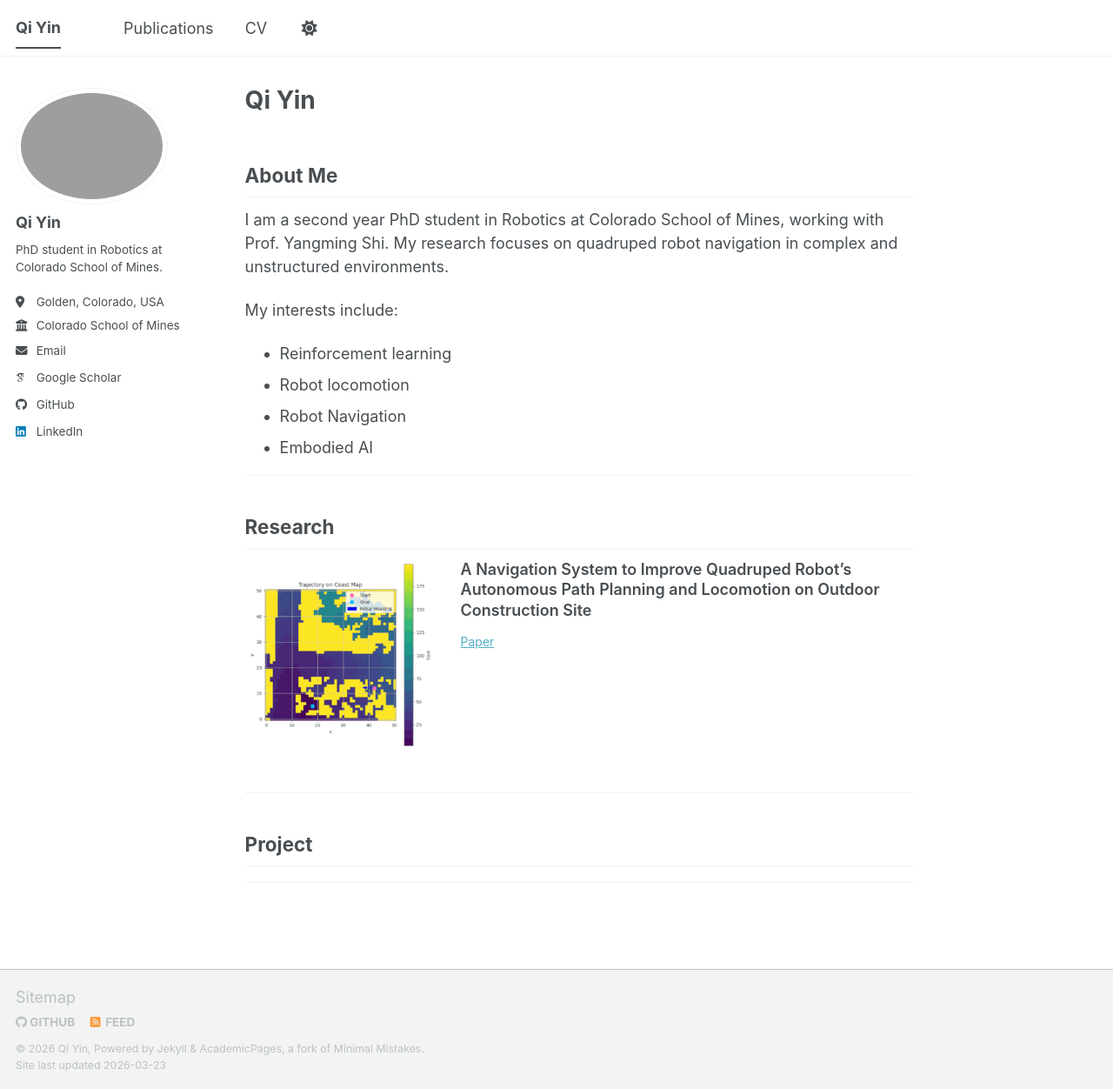
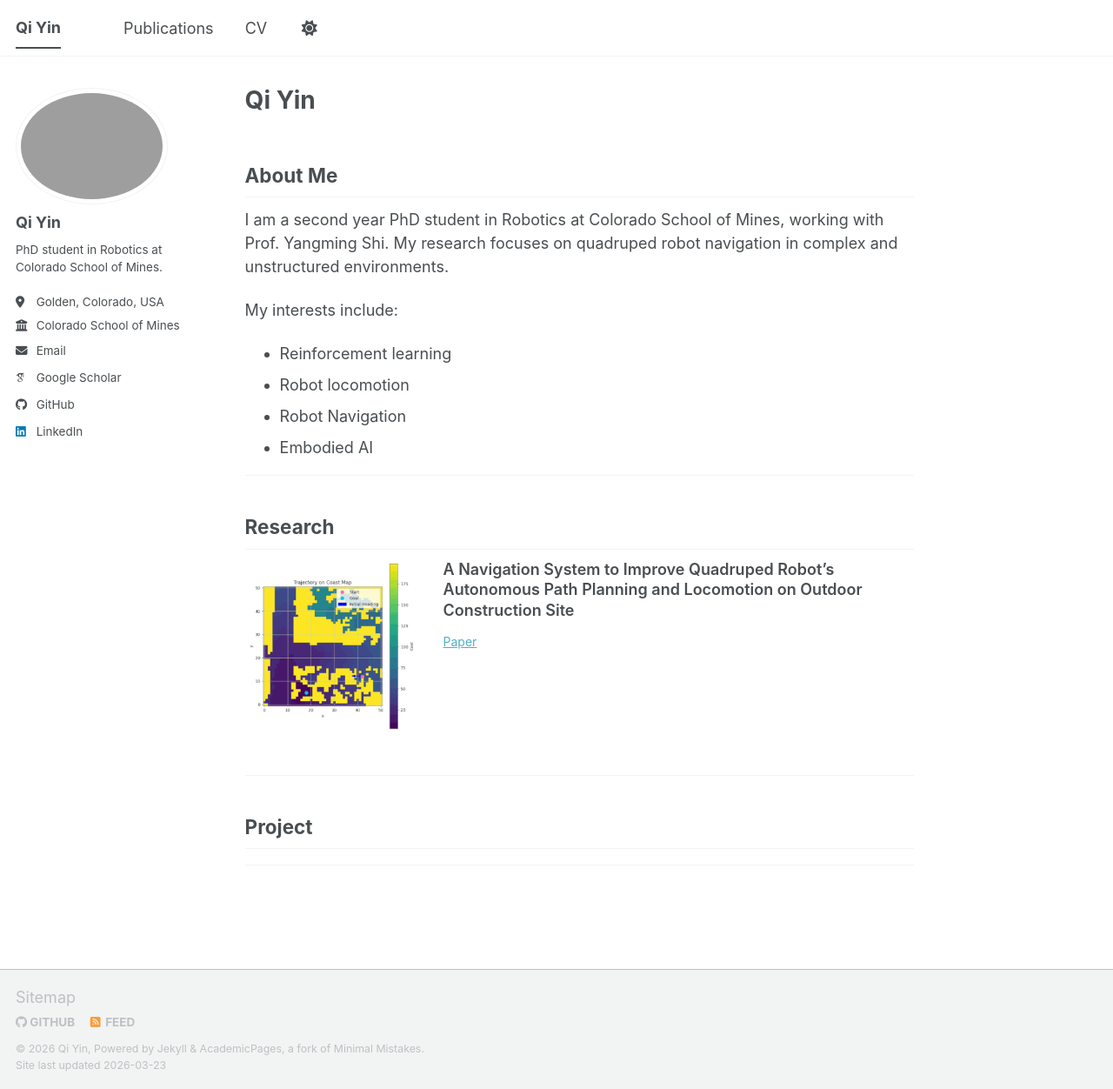
Before and after one commit to Qiii04/Qiii04.github.io, a Jekyll site: the page built from _pages/about.md, in a window 1280 px wide and 1252 px high. Shown: the whole window at 87% size. Built offline with Jekyll 4.4.1, drawn with Linux system fonts in a browser that asks for light colours; some web fonts are replaced; a script bundle is joined from its source files by our own code; library files that are not in the unit come from our copies.

Commit message:
Update about.md

```diff
--- a/_pages/about.md
+++ b/_pages/about.md
@@ -18,7 +18,7 @@ My interests include:
 <div style="display: flex; align-items: flex-start; gap: 28px; margin-bottom: 48px;">
 
   <!-- 左侧GIF/图片 -->
-  <div style="flex: 0 0 220px;">
+  <div style="flex: 0 0 200px;">
     <img src="/images/connav.gif" alt="project" style="width: 100%;">
   </div>
 
```
